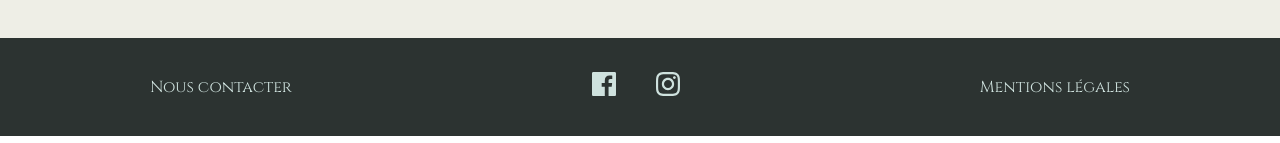
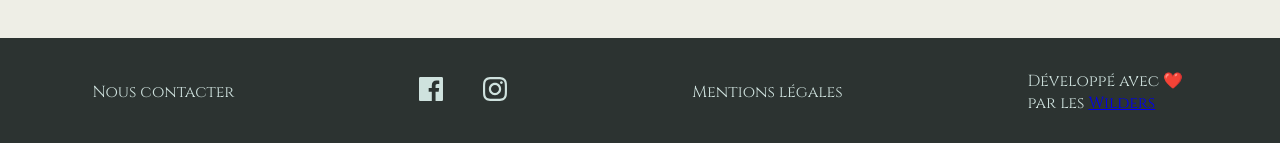
Before and after one commit to WildCodeSchool/remote2q4-21-p3-agathe-front, a React (Create React App) app: page / in a window 1280 px wide. Shown: the part 1801-1944 px from the top of the page. Built offline with nearby package versions, Linux system fonts and the light colour scheme; no server answers; a web font is replaced by a local one.

Commit message:
wilders link

```diff
--- a/src/components/home/Footer.css
+++ b/src/components/home/Footer.css
@@ -21,6 +21,11 @@
   height: auto;
 }
 
+.developed-by {
+  display: flex;
+  justify-content: space-between;
+  width: 10em;
+}
 @media only screen and (min-width: 320px) and (max-width: 480px) {
     .footer {
         display: flex;
--- a/src/components/home/Footer.jsx
+++ b/src/components/home/Footer.jsx
@@ -53,6 +53,9 @@ const Footer = () => {
       <div className="legals">
         <p>Mentions légales</p>
       </div>
+      <div className="developed-by">
+        <p>Développé avec ❤️ par les <a href="https://www.wildcodeschool.com/fr-FR">Wilders</a></p>
+      </div>
     </div>
   );
 };
```
